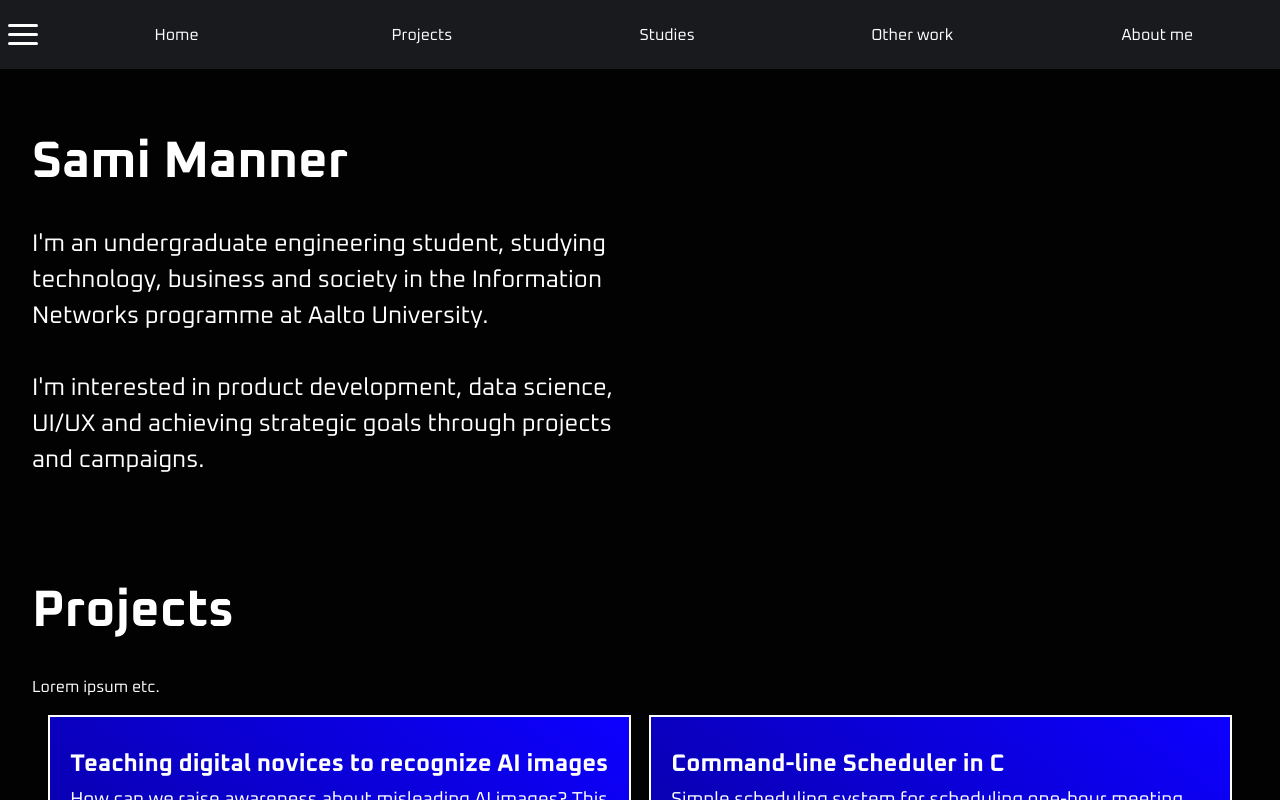
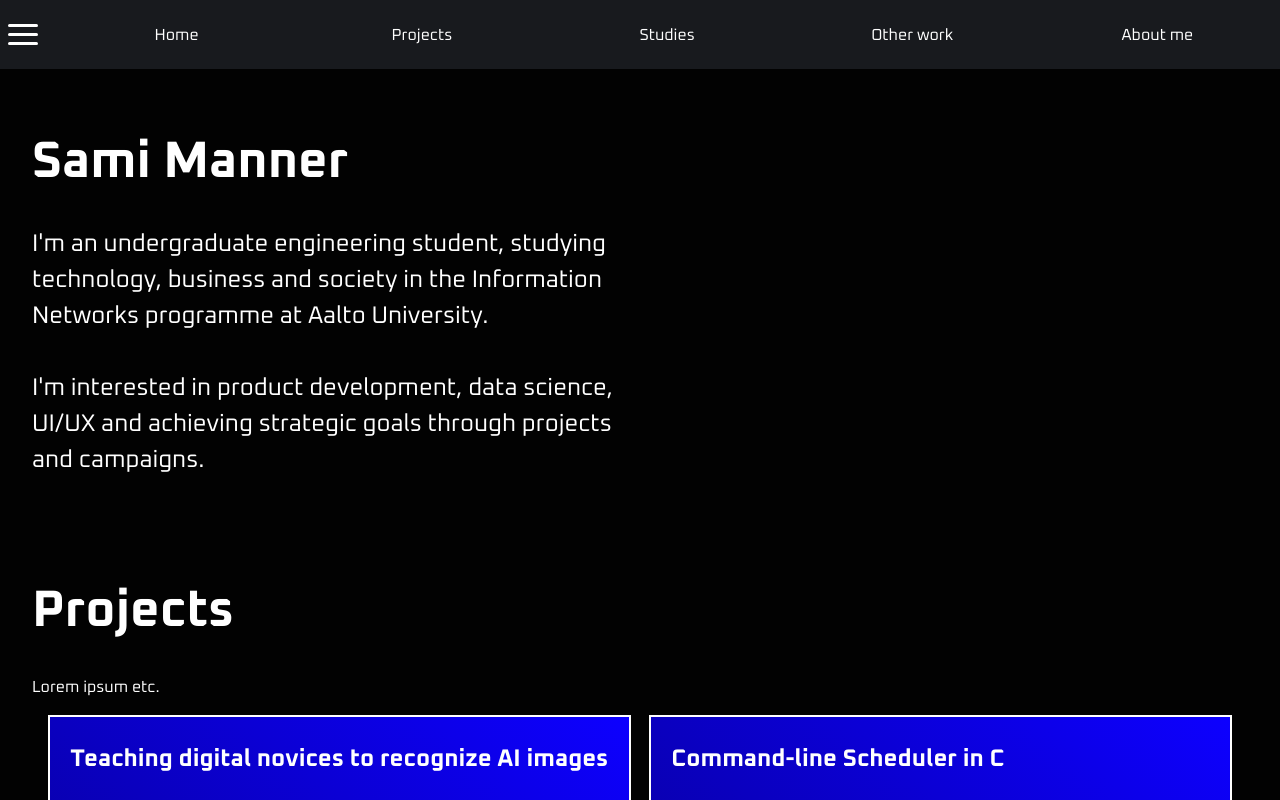
Before and after one commit to silentwinter0/portfolio, a React (Vite) app: page / in a window 1280 px wide. Shown: the top 800 px of the page. Built offline with nearby package versions, Linux system fonts and the light colour scheme.

Commit message:
Set heading height so that project cards look prettier

```diff
--- a/src/components/ProjectCard.css
+++ b/src/components/ProjectCard.css
@@ -41,6 +41,10 @@
 
 .projecttext h2{
   margin: 0 0 0.25rem 0;
+  line-height: 1.15em;
+  height: calc(1.15em * 2.5);
+  overflow: hidden;
+  display: block;
 }
 
 .projecttext h3{
```
